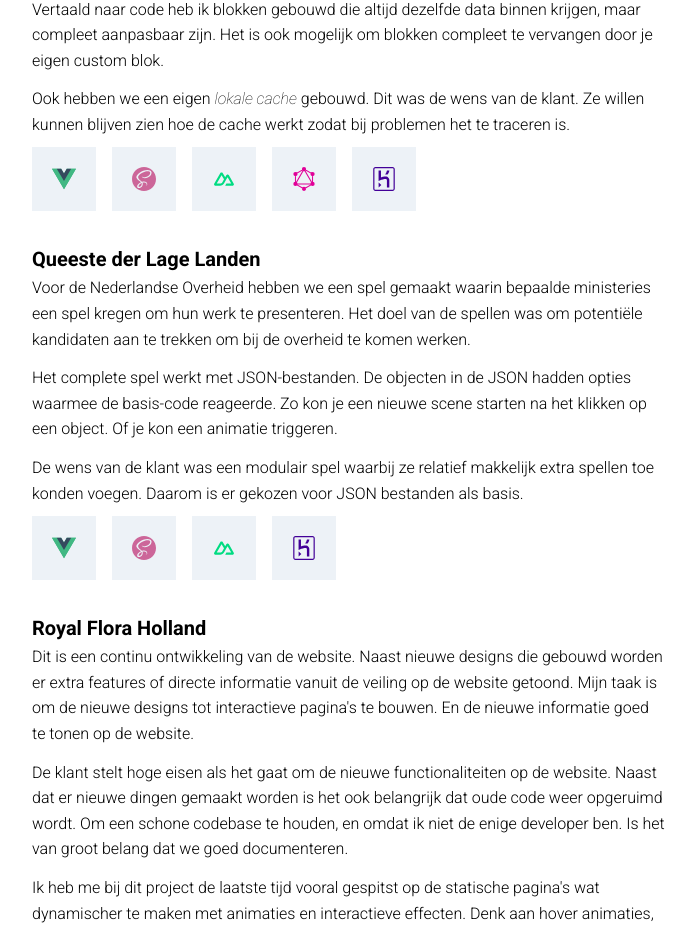
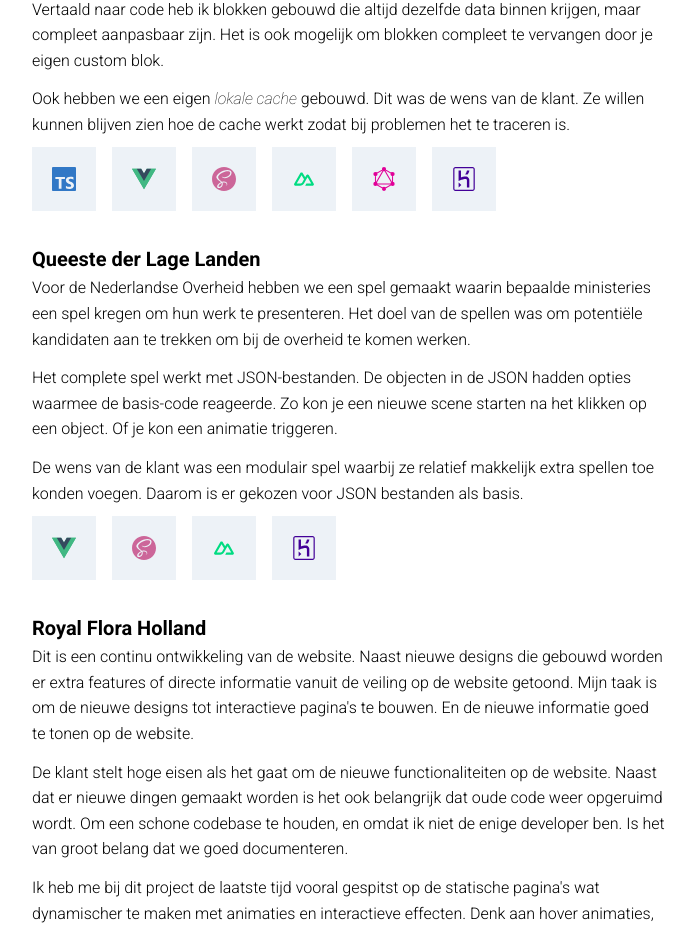
Before and after one commit to mchlpst/curricum, a React (Create React App) app in the folder client/: page / in a window 1280 px wide. Shown: the part 3092-4021 px from the top of the page, without its empty margins (424-1119 px from the left). Built offline with nearby package versions, Linux system fonts and the light colour scheme.

Commit message:
adds typescript to project

```diff
--- a/client/src/Projects/Projects.js
+++ b/client/src/Projects/Projects.js
@@ -25,6 +25,7 @@ const Projects = () => {
         title="Brand websites"
         description="<p>Voor ID&T heb ik een modulair & dynamisch platform gebouwd. De wens van de klant was standaard blokken die elke vorm kunnen aannemen.</p><p> Vertaald naar code heb ik blokken gebouwd die altijd dezelfde data binnen krijgen, maar compleet aanpasbaar zijn. Het is ook mogelijk om blokken compleet te vervangen door je eigen custom blok.</p><p>Ook hebben we een eigen <i>lokale cache</i> gebouwd. Dit was de wens van de klant. Ze willen kunnen blijven zien hoe de cache werkt zodat bij problemen het te traceren is.</p>"
         logos={[
+          "typescript-square",
           "vue-square",
           "sass-square",
           "nuxt-js-square",
```
